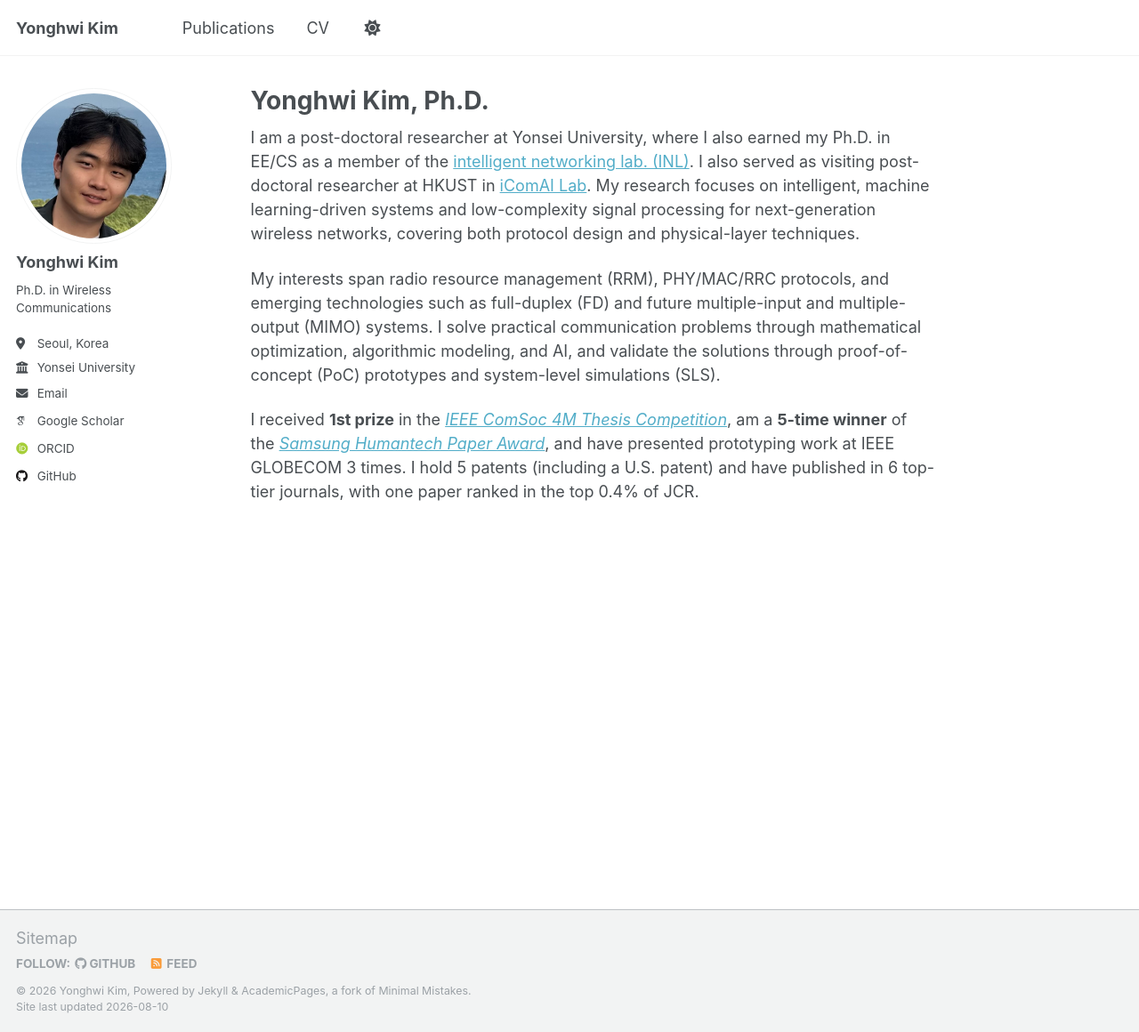
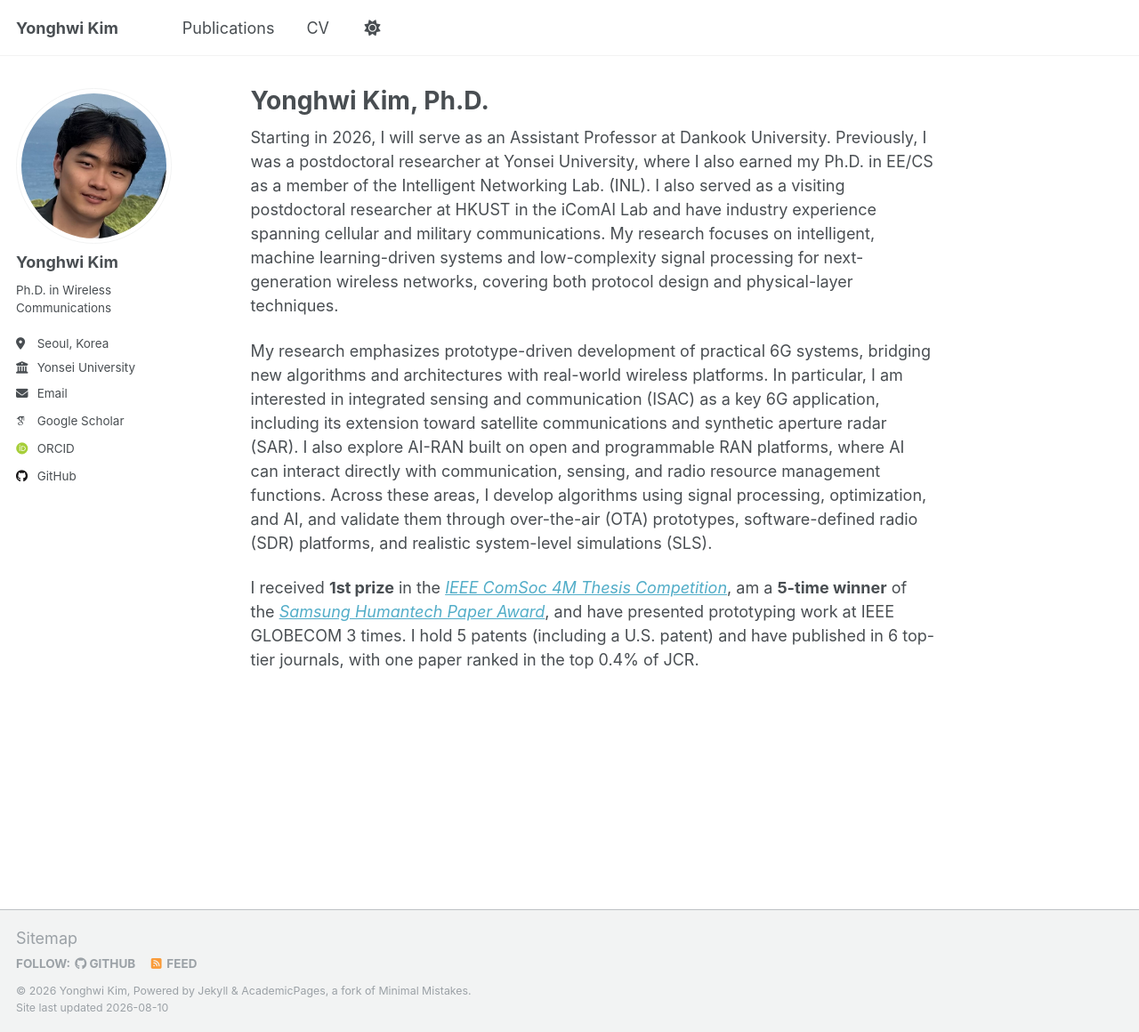
Before and after one commit to yonghwi-erickim/yonghwi-erickim.github.io, a Jekyll site: the page built from _pages/about.md, in a window 1280 px wide and 1160 px high. Shown: the whole window at 89% size. Built offline with Jekyll 4.4.1, drawn with Linux system fonts in a browser that asks for light colours; some web fonts are replaced; a script that is not in the unit is left out.

Commit message:
Revise about page with updated biography and research focus
Updated professional details and research interests, including future position and research focus on 6G systems.

```diff
--- a/_pages/about.md
+++ b/_pages/about.md
@@ -6,9 +6,8 @@ redirect_from:
   - /about/
   - /about.html
 ---
-I am a post-doctoral researcher at Yonsei University, where I also earned my Ph.D. in EE/CS as a member of the [intelligent networking lab. (INL)](https://cbchae.org). I also served as visiting post-doctoral researcher at HKUST in [iComAI Lab](https://eejzhang.people.ust.hk/). My research focuses on intelligent, machine learning-driven systems and low-complexity signal processing for next-generation wireless networks, covering both protocol design and physical-layer techniques.
+Starting in 2026, I will serve as an Assistant Professor at Dankook University. Previously, I was a postdoctoral researcher at Yonsei University, where I also earned my Ph.D. in EE/CS as a member of the Intelligent Networking Lab. (INL). I also served as a visiting postdoctoral researcher at HKUST in the iComAI Lab and have industry experience spanning cellular and military communications. My research focuses on intelligent, machine learning-driven systems and low-complexity signal processing for next-generation wireless networks, covering both protocol design and physical-layer techniques.
 
-
-My interests span radio resource management (RRM), PHY/MAC/RRC protocols, and emerging technologies such as full-duplex (FD) and future multiple-input and multiple-output (MIMO) systems. I solve practical communication problems through mathematical optimization, algorithmic modeling, and AI, and validate the solutions through proof-of-concept (PoC) prototypes and system-level simulations (SLS).
+My research emphasizes prototype-driven development of practical 6G systems, bridging new algorithms and architectures with real-world wireless platforms. In particular, I am interested in integrated sensing and communication (ISAC) as a key 6G application, including its extension toward satellite communications and synthetic aperture radar (SAR). I also explore AI-RAN built on open and programmable RAN platforms, where AI can interact directly with communication, sensing, and radio resource management functions. Across these areas, I develop algorithms using signal processing, optimization, and AI, and validate them through over-the-air (OTA) prototypes, software-defined radio (SDR) platforms, and realistic system-level simulations (SLS).
 
 I received **1st prize** in the [*IEEE ComSoc 4M Thesis Competition*](https://www.comsoc.org/education-training/ieee-comsoc-four-minute-thesis-4mt-competition/winners), am a **5-time winner** of the [*Samsung Humantech Paper Award*](https://humantech.samsung.com/saitext/index.jsp), and have presented prototyping work at IEEE GLOBECOM 3 times. I hold 5 patents (including a U.S. patent) and have published in 6 top-tier journals, with one paper ranked in the top 0.4% of JCR.
```
